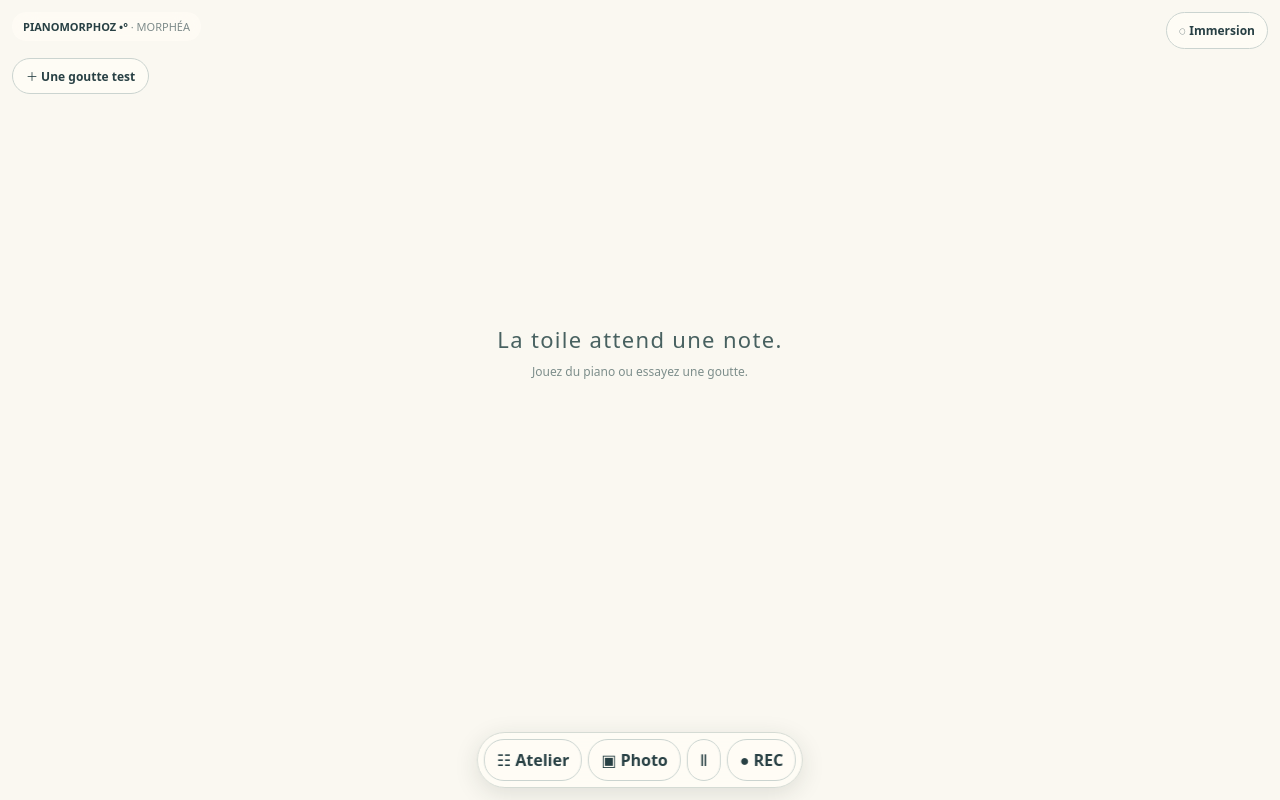
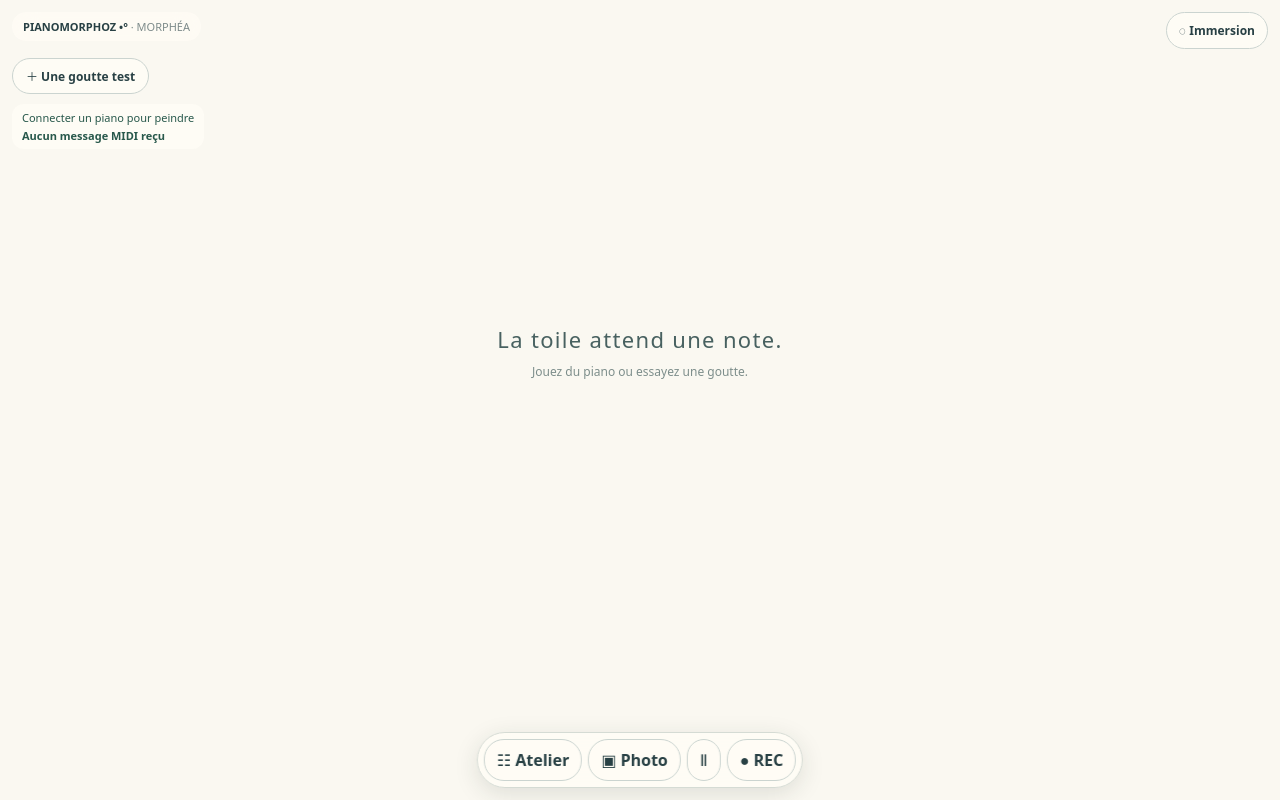
Before and after one commit to pierkiroule/Pianomorphoz, a React (Vite) app: page / in a window 1280 px wide. Built offline with nearby package versions, Linux system fonts and the light colour scheme.

Commit message:
Expose MIDI input and received note status on the main screen

```diff
--- a/src/AquarelleVivante.tsx
+++ b/src/AquarelleVivante.tsx
@@ -509,6 +509,7 @@ export default function Prototype(){
  return <main style={{position:'fixed',inset:0,overflow:'hidden',background:'#faf8f1',fontFamily:'system-ui,sans-serif',color:'#284044'}}>
   <PixelField playing={playing} immersive={!uiVisible} canvasRef={canvasRef} musicRef={musicRef} paletteRef={paletteRef} detailRef={detailRef} livingRef={livingRef} onStats={()=>{}}/>
   {!hasGesture&&<div style={{position:'absolute',top:'44%',left:'50%',transform:'translate(-50%,-50%)',zIndex:3,textAlign:'center',pointerEvents:'none',color:'#486160',width:'min(90vw,360px)'}}><div style={{fontSize:22,fontWeight:300,letterSpacing:'.06em'}}>La toile attend une note.</div><div style={{fontSize:12,marginTop:9,opacity:.7}}>Jouez du piano ou essayez une goutte.</div></div>}
+  {uiVisible&&<div aria-live='polite' style={{position:'absolute',top:104,left:12,zIndex:9,maxWidth:'min(380px,calc(100vw - 24px))',padding:'6px 10px',borderRadius:12,background:'#fffdf6df',fontSize:11,color:'#28584b'}}>{midiStatus}<div style={{fontWeight:600,marginTop:3}}>{midiDiagnostic}</div></div>}
   {uiVisible&&<button onClick={testDrop} style={{...buttonStyle,position:'absolute',top:58,left:12,zIndex:10,fontSize:12,padding:'8px 13px'}}>＋ Une goutte test</button>}
   <button aria-label={uiVisible?'Masquer les commandes':'Afficher les commandes'} title={uiVisible?'Mode immersion':'Afficher les commandes'} onClick={()=>{setUiVisible(v=>!v);setPanel(false);}} style={{...buttonStyle,position:'absolute',top:12,right:12,zIndex:12,padding:'9px 12px',fontSize:12,background:'#fffdf6c9',backdropFilter:'blur(12px)'}}>{uiVisible?'◌ Immersion':'☷'}</button>
   {uiVisible&&<div style={{position:'absolute',top:12,left:12,zIndex:4,background:'#fffdf6b8',backdropFilter:'blur(12px)',borderRadius:14,padding:'7px 11px',fontSize:11,pointerEvents:'none'}}>
```
